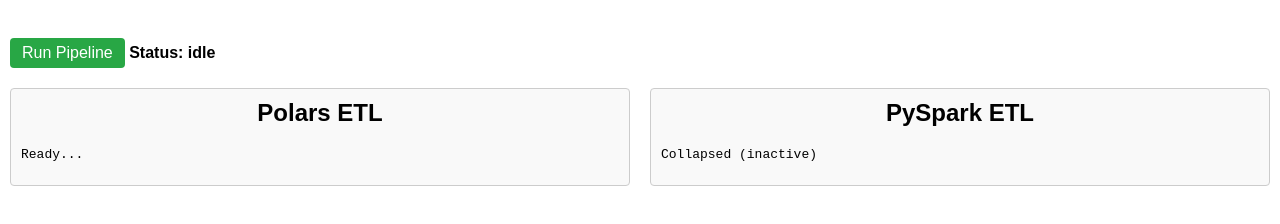
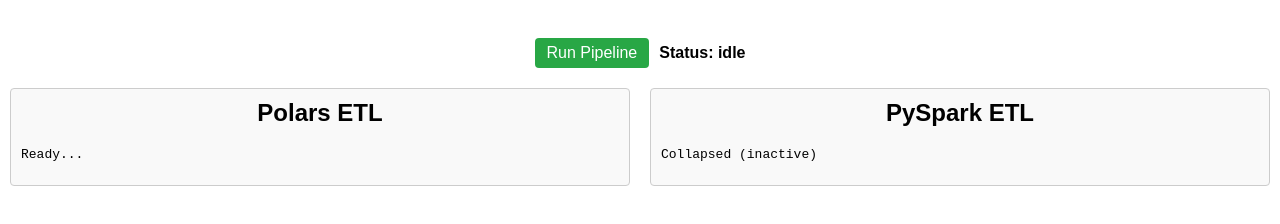
Before and after one commit to shadowwalkersb/PyDataNova, a plain HTML site: page app/versions/v7/index.html in a window 1280 px wide. Shown: the part 50-274 px from the top of the page. Drawn offline with Linux system fonts and the light colour scheme.

Commit message:
collapsed

```diff
--- a/app/versions/v7/style.css
+++ b/app/versions/v7/style.css
@@ -37,6 +37,15 @@ h1, h2 {
     background-color: #218838;
 }
 
+/* Controls */
+.controls {
+    display: flex;
+    flex-wrap: wrap;
+    gap: 10px;
+    align-items: center;
+    justify-content: center;
+}
+
 /* Status text */
 #status {
     text-align: center;
```
